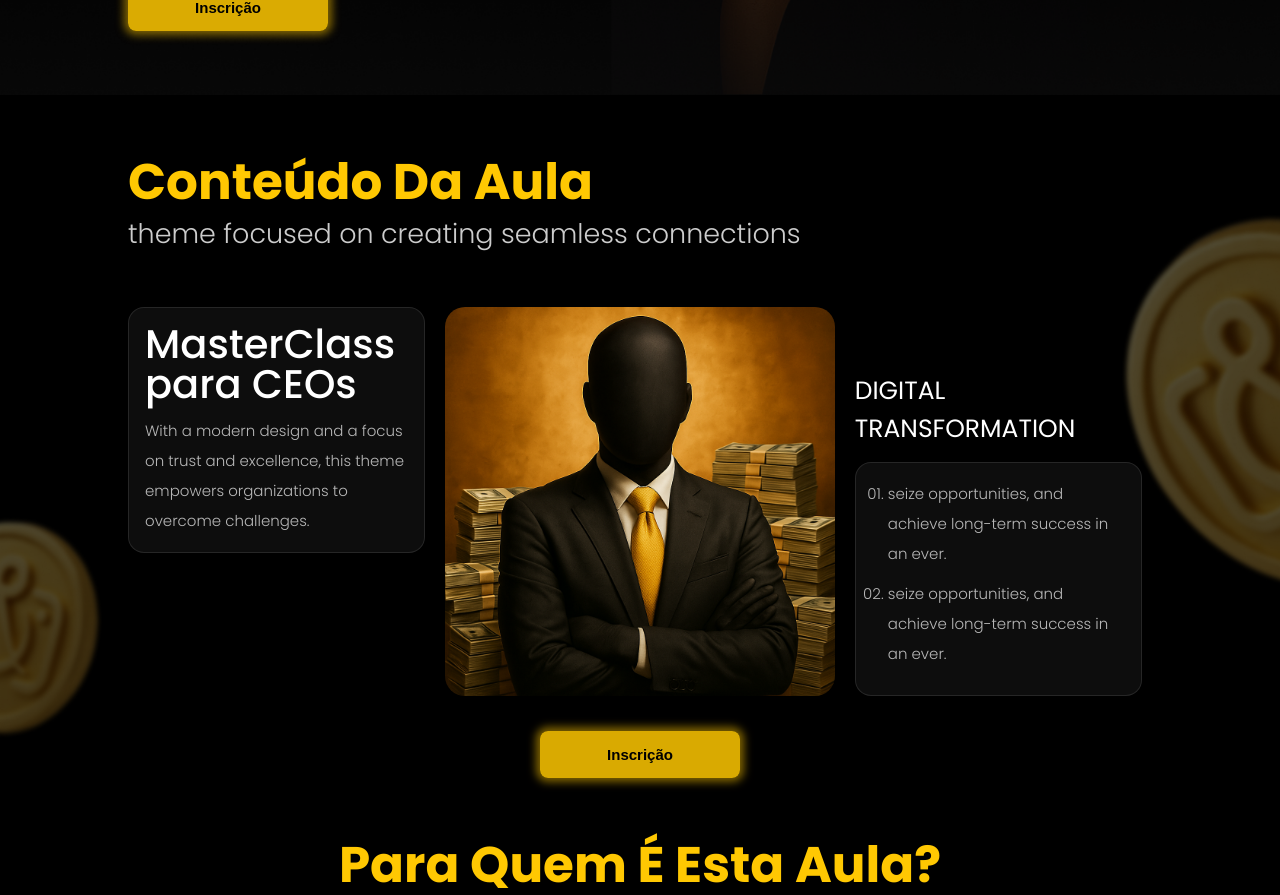
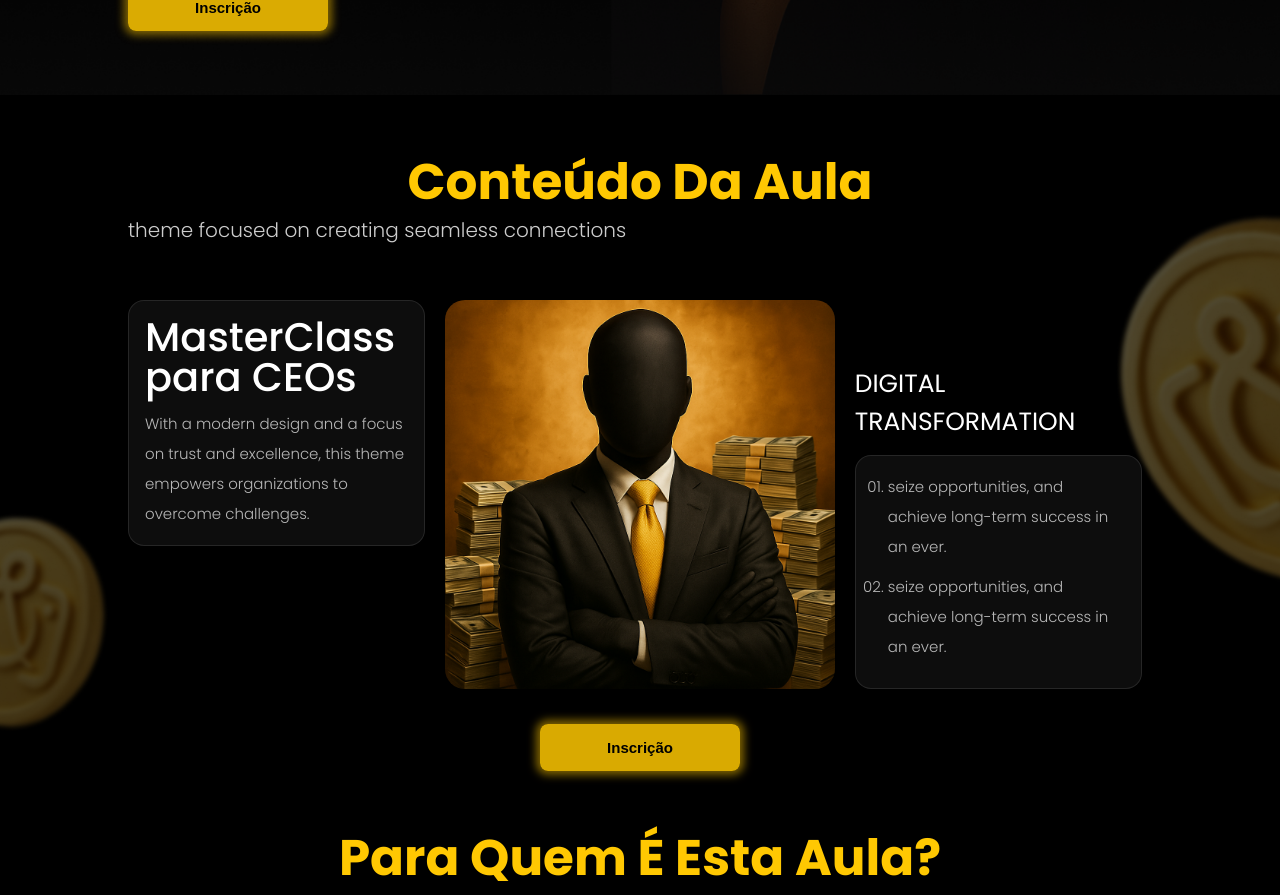
Before and after one commit to Film-Lab-landing-pages/ceos-lp, a Next.js app: page / in a window 1280 px wide. Shown: the part 811-1706 px from the top of the page. Built offline with nearby package versions, Linux system fonts and the light colour scheme.

Commit message:
feat-wip: conteudo aula

```diff
--- a/src/sections/ClassContent/index.tsx
+++ b/src/sections/ClassContent/index.tsx
@@ -11,7 +11,7 @@ import {
   Container,
   Flex,
 } from "./styles";
-import { Title, Grid, Card } from "@/styles/globalStyles";
+import { Title, Card } from "@/styles/globalStyles";
 import InscriptionButton from "@/components/InscriptionButton";
 
 export default function SectionClassContent() {
--- a/src/sections/ClassContent/styles.ts
+++ b/src/sections/ClassContent/styles.ts
@@ -1,35 +1,50 @@
-import { Section } from '@/styles/globalStyles'
-import styled from 'styled-components'
-import { Container as GlobalContainer } from '@/styles/globalStyles'
+import { Section } from "@/styles/globalStyles";
+import styled from "styled-components";
+import { Container as GlobalContainer } from "@/styles/globalStyles";
 
 interface ButtonProps {
-  size: 'small' | 'large'
+  size: "small" | "large";
 }
 
 export const ClassSection = styled(Section)`
   margin: 5rem 0;
-  background: url('/images/bg_section02.png') center center no-repeat;
+  background: url("/images/bg_section02.png") center center no-repeat;
   background-size: cover;
-`
+  h2 {
+    margin: 0 auto;
+  }
+  @media (max-width: 768px) {
+    margin: 4rem 0;
+  }
+`;
 
 export const Container = styled(GlobalContainer)`
   width: 80%;
   button {
     margin: 0 auto;
   }
-`
+`;
 
 export const Flex = styled.div`
   display: flex;
   margin-top: 5rem;
   margin-bottom: 2.5rem;
-`
+  @media (max-width: 768px) {
+    flex-direction: column;
+    margin-top: 1rem;
+    justify-content: center;
+  }
+`;
 
 export const Subtitle = styled.p`
   color: #ccc;
-  font-size: 27px;
+  font-size: 2rem;
   line-height: 1;
-`
+  @media (max-width: 480px) {
+    font-size: 1.2rem;
+    margin: 0 auto;
+  }
+`;
 
 export const LeftContainer = styled.div`
   width: 30%;
@@ -51,7 +66,22 @@ export const LeftContainer = styled.div`
     color: rgba(255, 255, 255, 0.7);
     line-height: 30px;
   }
-`
+  @media (max-width: 768px) {
+    width: 80%;
+    align-self: center;
+    text-align: center;
+    h3 {
+      font-size: 1.8rem;
+      width: 70%;
+      margin: 0 auto 2rem;
+      line-height: 2.1rem;
+    }
+    p {
+      font-size: 1.2rem;
+      line-height: 1.5rem;
+    }
+  }
+`;
 
 export const CenterContainer = styled.div`
   padding: 1rem;
@@ -62,7 +92,11 @@ export const CenterContainer = styled.div`
     border-radius: 20px;
     box-shadow: 0 0 20px rgba(0, 0, 0, 0.4);
   }
-`
+  @media (max-width: 768px) {
+    width: 80%;
+    align-self: center;
+  }
+`;
 
 export const RightContainer = styled.div`
   width: 30%;
@@ -78,7 +112,11 @@ export const RightContainer = styled.div`
     font-family: var(--font-poppins);
     width: 100%;
   }
-`
+  @media (max-width: 768px) {
+    width: 80%;
+    align-self: center;
+  }
+`;
 
 export const RightList = styled.ul`
   list-style: decimal-leading-zero;
@@ -99,4 +137,4 @@ export const RightList = styled.ul`
 
     font-weight: 300;
   }
-`
+`;
--- a/src/styles/globalStyles.ts
+++ b/src/styles/globalStyles.ts
@@ -12,6 +12,9 @@ export const Title = styled.h2`
   font-size: 5rem;
   font-weight: bold;
   /* line-height: 1; */
+  @media (max-width: 480px) {
+    font-size: 3rem;
+  }
 `;
 
 export const Button = styled.button`
@@ -31,6 +34,9 @@ export const Button = styled.button`
   justify-content: center;
   cursor: pointer;
   transition: all 0.3s;
+  @media (max-width: 480px) {
+    width: 14rem;
+  }
 `;
 
 export const Card = styled.div`
```
